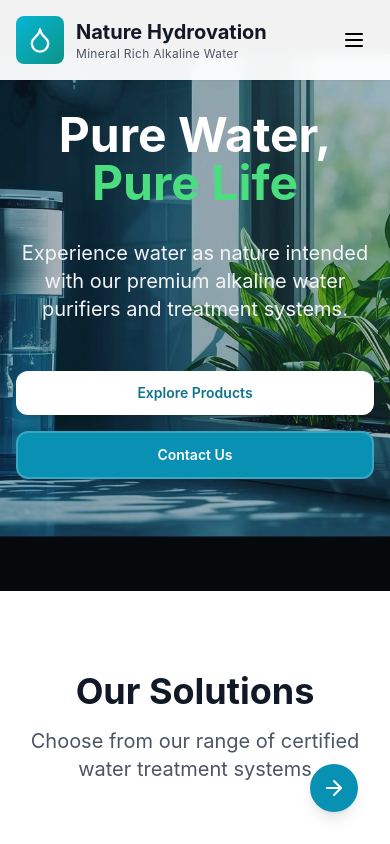
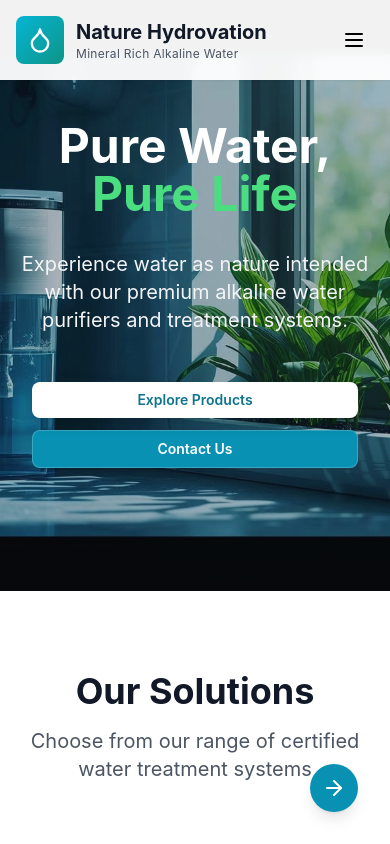
Before and after one commit to bharathpersonalai/Nature-hydrovation-test, a React (Vite) app: page / in a window 390 px wide. Shown: the top 844 px of the page. Built offline with nearby package versions, Linux system fonts and the light colour scheme.

Commit message:
cta size

```diff
--- a/src/pages/Home.tsx
+++ b/src/pages/Home.tsx
@@ -162,16 +162,16 @@ export default function Home() {
               water purifiers and treatment systems.
             </p>
 
-            <div className="flex flex-col sm:flex-row gap-4 justify-center">
+            <div className="flex flex-col sm:flex-row gap-3 sm:gap-4 justify-center">
               <Link
                 to="/products"
-                className="inline-flex items-center justify-center px-6 py-3 sm:px-8 sm:py-4 text-sm sm:text-base bg-white text-cyan-700 font-semibold rounded-xl hover:bg-gray-50 transition-all transform hover:scale-105 shadow-lg"
+                className="inline-flex items-center justify-center px-4 py-2 sm:px-8 sm:py-4 text-sm sm:text-base bg-white text-cyan-700 font-semibold rounded-lg sm:rounded-xl hover:bg-gray-50 transition-all transform hover:scale-105 shadow-lg w-auto sm:w-auto mx-4 sm:mx-0"
               >
                 Explore Products
               </Link>
               <Link
                 to="/contact"
-                className="inline-flex items-center justify-center px-6 py-3 sm:px-8 sm:py-4 text-sm sm:text-base bg-cyan-600 text-white font-semibold rounded-xl hover:bg-cyan-700 transition-all border-2 border-white/20"
+                className="inline-flex items-center justify-center px-4 py-2 sm:px-8 sm:py-4 text-sm sm:text-base bg-cyan-600 text-white font-semibold rounded-lg sm:rounded-xl hover:bg-cyan-700 transition-all border border-white/20 w-auto sm:w-auto mx-4 sm:mx-0"
               >
                 Contact Us
               </Link>
@@ -298,17 +298,17 @@ export default function Home() {
               Schedule a free consultation with our water wellness experts
               today.
             </p>
-            <div className="flex flex-col sm:flex-row gap-4 justify-center">
+            <div className="flex flex-col sm:flex-row gap-3 sm:gap-4 justify-center">
               <Link
                 to="/contact"
-                className="inline-flex items-center justify-center px-8 py-4 bg-white text-cyan-700 font-semibold rounded-xl hover:bg-gray-50 transition-all transform hover:scale-105 shadow-lg"
+                className="inline-flex items-center justify-center px-4 py-2 sm:px-8 sm:py-4 text-sm sm:text-base bg-white text-cyan-700 font-semibold rounded-lg sm:rounded-xl hover:bg-gray-50 transition-all transform hover:scale-105 shadow-lg w-auto sm:w-auto mx-4 sm:mx-0"
               >
                 Get Started
-                <ArrowRight className="ml-2 h-5 w-5" />
+                <ArrowRight className="ml-2 h-4 w-4 sm:h-5 sm:w-5" />
               </Link>
               <Link
                 to="/technology"
-                className="inline-flex items-center justify-center px-8 py-4 bg-cyan-800 text-white font-semibold rounded-xl hover:bg-cyan-900 transition-all border-2 border-white/20"
+                className="inline-flex items-center justify-center px-4 py-2 sm:px-8 sm:py-4 text-sm sm:text-base bg-cyan-800 text-white font-semibold rounded-lg sm:rounded-xl hover:bg-cyan-900 transition-all border border-white/20 w-auto sm:w-auto mx-4 sm:mx-0"
               >
                 Learn More
               </Link>
```
